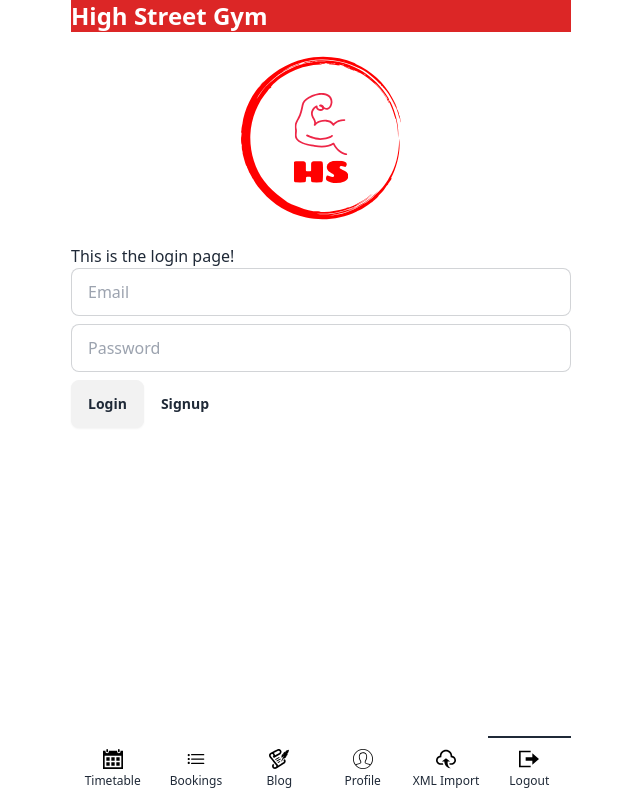
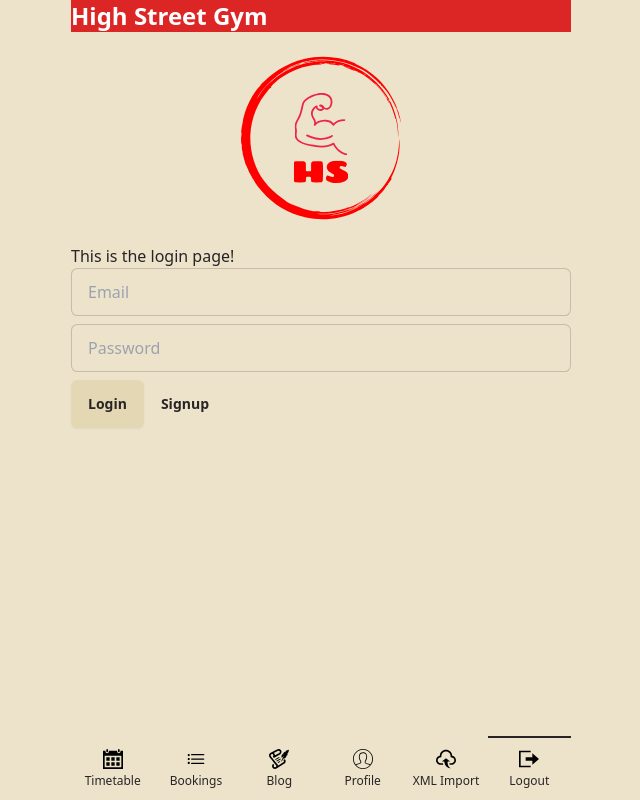
Before and after one commit to kats-ymd/high-street-gym, a React (Vite) app in the folder frontend/: page / in a window 1280 px wide. Shown: the whole page, without its empty margins (319-959 px from the left). Built offline with nearby package versions, Linux system fonts and the light colour scheme.

Commit message:
modified to use daisyUI theme "retro"

```diff
--- a/frontend/index.html
+++ b/frontend/index.html
@@ -1,5 +1,5 @@
 <!doctype html>
-<html lang="en">
+<html lang="en" data-theme="retro">
   <head>
     <meta charset="UTF-8" />
     <!-- <link rel="icon" type="image/svg+xml" href="/vite.svg" /> -->
--- a/frontend/tailwind.config.js
+++ b/frontend/tailwind.config.js
@@ -8,4 +8,7 @@ export default {
     extend: {},
   },
   plugins: [require("daisyui")],
+  daisyui: {
+    themes: ["retro"],
+  }
 }
```
